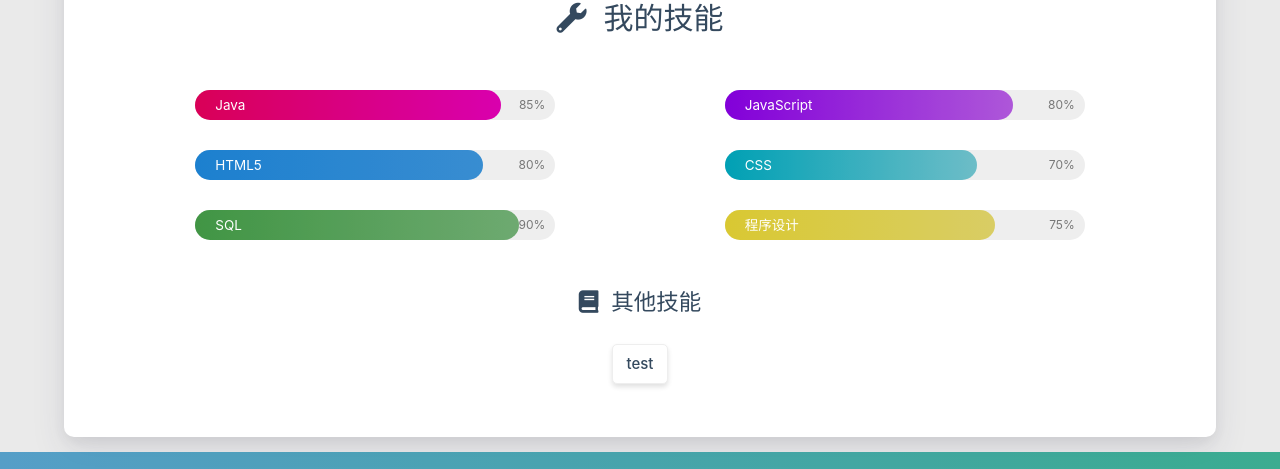
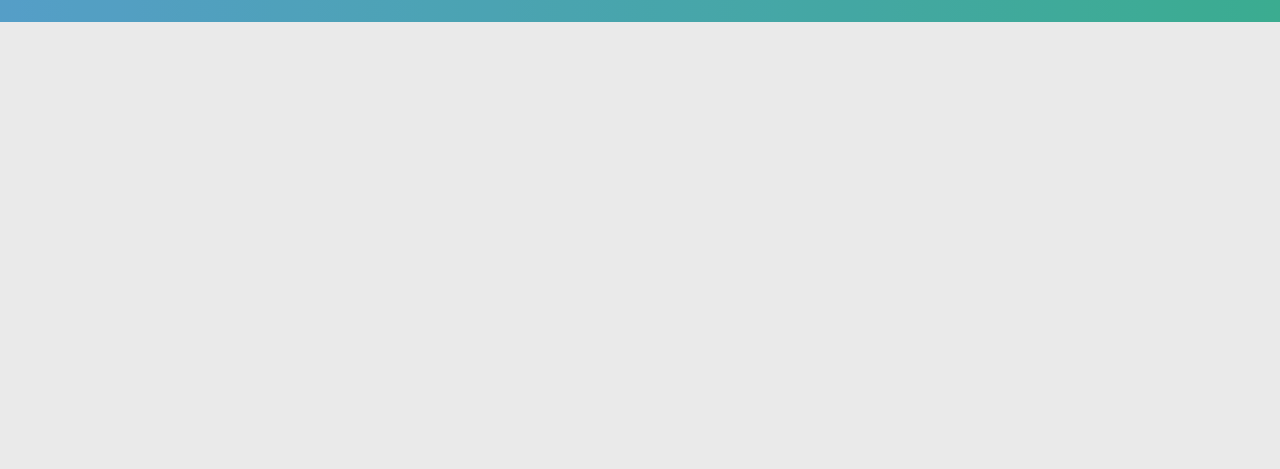
Before and after one commit to Cai-Zurun/Cai-Zurun.github.io, a plain HTML site: page about/index.html in a window 1280 px wide. Shown: the part 1382-1851 px from the top of the page. After the commit the page ends 1404 px from the top, so only its background shows below. Drawn offline with nearby package versions, Linux system fonts and the light colour scheme; some packages are replaced by stand-ins of ours; animation ran at ten frames a second; a script that the page names is missing.

Commit message:
Site updated: 2020-01-14 10:46:05

```diff
--- a/about/index.html
+++ b/about/index.html
@@ -443,7 +443,7 @@
                     </div>
                 </div>
 
-                <div class="introduction center-align" data-aos="fade-up">虽然起步较晚，但我会依靠热情与努力渐渐提升自己。</div>
+                <div class="introduction center-align" data-aos="fade-up"></div>
 
                 <style type="text/css">
     #posts-chart,
@@ -616,103 +616,6 @@
 
 
 
-<div class="my-skills">
-    <div class="title center-align" data-aos="zoom-in-up">
-        <i class="fas fa-wrench"></i>&nbsp;&nbsp;我的技能
-    </div>
-    <div class="row">
-
-
-
-        <div class="col s12 m6 l6" data-aos="fade-up">
-            <div class="skillbar">
-                <div class="skillbar-title"
-                     style="background: linear-gradient(to right, #FF0066 0%, #FF00CC 100%); width: 85%">
-                    <span>Java</span>
-                </div>
-                <div class="skill-bar-percent">85%</div>
-            </div>
-        </div>
-
-
-        <div class="col s12 m6 l6" data-aos="fade-up">
-            <div class="skillbar">
-                <div class="skillbar-title"
-                     style="background: linear-gradient(to right, #9900FF 0%, #CC66FF 100%); width: 80%">
-                    <span>JavaScript</span>
-                </div>
-                <div class="skill-bar-percent">80%</div>
-            </div>
-        </div>
-
-
-        <div class="col s12 m6 l6" data-aos="fade-up">
-            <div class="skillbar">
-                <div class="skillbar-title"
-                     style="background: linear-gradient(to right, #2196F3 0%, #42A5F5 100%); width: 80%">
-                    <span>HTML5</span>
-                </div>
-                <div class="skill-bar-percent">80%</div>
-            </div>
-        </div>
-
-
-        <div class="col s12 m6 l6" data-aos="fade-up">
-            <div class="skillbar">
-                <div class="skillbar-title"
-                     style="background: linear-gradient(to right, #00BCD4 0%, #80DEEA 100%); width: 70%">
-                    <span>CSS</span>
-                </div>
-                <div class="skill-bar-percent">70%</div>
-            </div>
-        </div>
-
-
-        <div class="col s12 m6 l6" data-aos="fade-up">
-            <div class="skillbar">
-                <div class="skillbar-title"
-                     style="background: linear-gradient(to right, #4CAF50 0%, #81C784 100%); width: 90%">
-                    <span>SQL</span>
-                </div>
-                <div class="skill-bar-percent">90%</div>
-            </div>
-        </div>
-
-
-        <div class="col s12 m6 l6" data-aos="fade-up">
-            <div class="skillbar">
-                <div class="skillbar-title"
-                     style="background: linear-gradient(to right, #FFEB3B 0%, #FFF176 100%); width: 75%">
-                    <span>程序设计</span>
-                </div>
-                <div class="skill-bar-percent">75%</div>
-            </div>
-        </div>
-
-
-    </div>
-
-
-
-
-    <div class="other-skills chip-container" data-aos="zoom-in-up">
-        <div class="sub-title center-align"><i class="fa fa-book"></i>&nbsp;&nbsp;其他技能</div>
-        <div class="tag-chips center-align">
-
-
-            <a href="/tags/test/">
-                <span class="chip center-align waves-effect waves-light chip-default">test</span>
-            </a>
-
-
-        </div>
-    </div>
-
-
-</div>
-
-
-
 
 
             </div>
```
